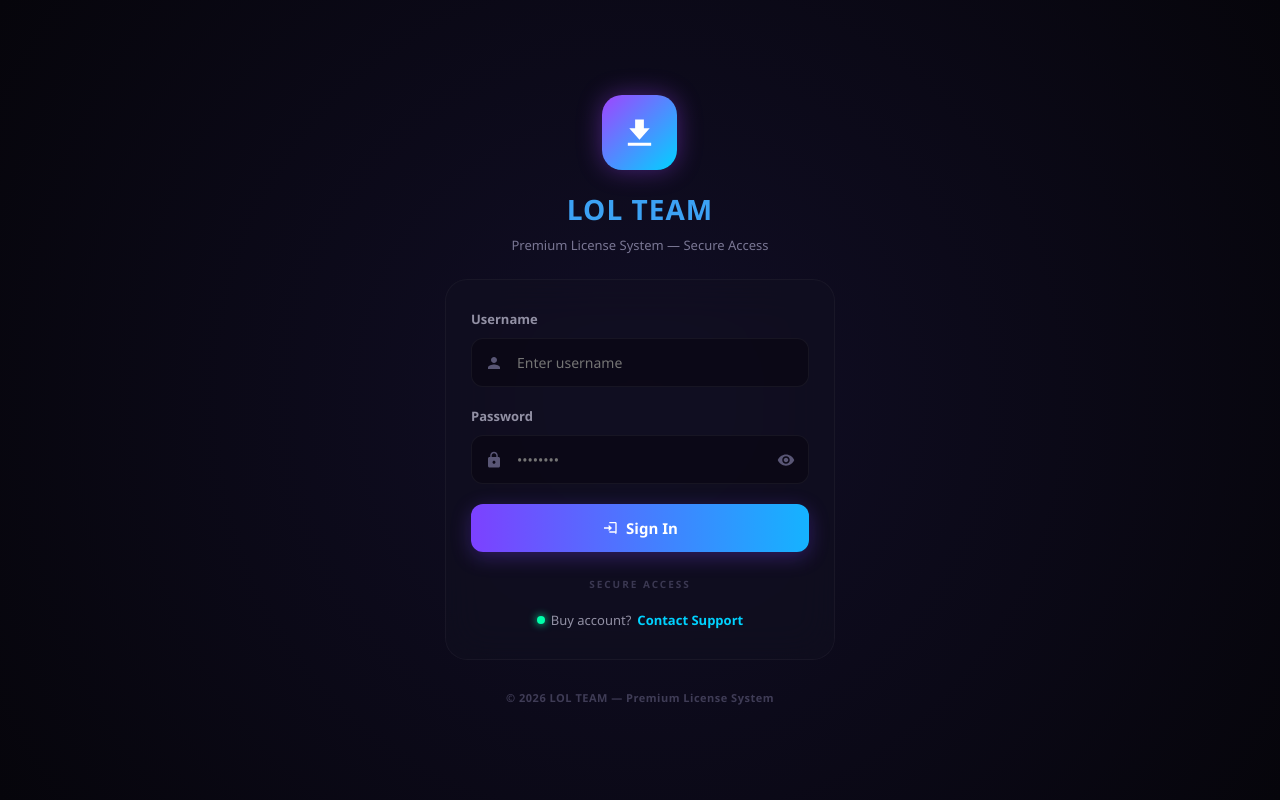
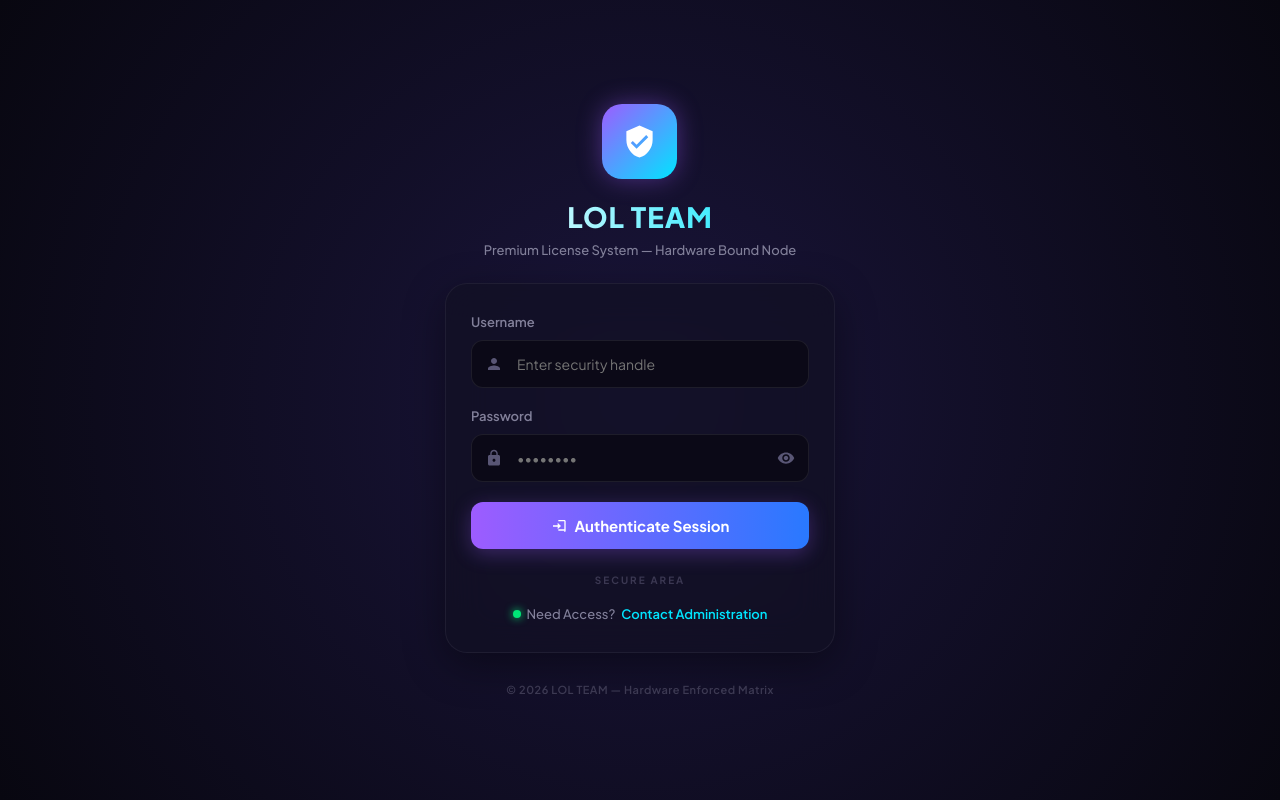
Before and after one commit to bilalamran2010-alt/A, a Flask app: page / in a window 1280 px wide. Run offline with Flask 3, Linux system fonts and the light colour scheme.

Commit message:
Add files via upload

```diff
--- a/templates/login.html
+++ b/templates/login.html
@@ -4,19 +4,32 @@
     <meta charset="UTF-8">
     <meta name="viewport" content="width=device-width, initial-scale=1.0">
     <title>LOL TEAM - Premium License System</title>
+    <!-- Premium Fonts -->
+    <link href="https://fonts.googleapis.com/css2?family=Plus+Jakarta+Sans:wght@400;500;600;700;800&display=swap" rel="stylesheet">
     <style>
+        :root {
+            --bg-primary: #080710;
+            --bg-card: rgba(18, 16, 35, 0.7);
+            --accent-cyan: #00e5ff;
+            --accent-purple: #9d5cff;
+            --accent-blue: #2979ff;
+            --text-main: #f1f0f7;
+            --text-muted: #82809a;
+            --border-color: rgba(255, 255, 255, 0.06);
+        }
+
         * {
             margin: 0;
             padding: 0;
             box-sizing: border-box;
-            font-family: 'Segoe UI', system-ui, -apple-system, sans-serif;
+            font-family: 'Plus Jakarta Sans', sans-serif;
         }
 
         body {
             min-height: 100vh;
-            background: #080710;
-            background: radial-gradient(circle at center, #110e26 0%, #06050b 100%);
-            color: #ffffff;
+            background: var(--bg-primary);
+            background: radial-gradient(circle at center, #1a153b 0%, var(--bg-primary) 100%);
+            color: var(--text-main);
             display: flex;
             flex-direction: column;
             justify-content: center;
@@ -32,14 +45,13 @@
         .app-icon {
             width: 75px;
             height: 75px;
-            background: linear-gradient(135deg, #a044ff 0%, #00d2ff 100%);
+            background: linear-gradient(135deg, var(--accent-purple) 0%, var(--accent-cyan) 100%);
             border-radius: 20px;
             display: flex;
             justify-content: center;
             align-items: center;
             margin: 0 auto 20px auto;
-            box-shadow: 0 0 25px rgba(160, 68, 255, 0.4);
-            position: relative;
+            box-shadow: 0 0 25px rgba(157, 92, 255, 0.4);
         }
 
         .app-icon svg {
@@ -51,7 +63,9 @@
         .brand-container h1 {
             font-size: 28px;
             font-weight: 800;
-            color: #3ca2f4;
+            background: linear-gradient(90deg, #ffffff, var(--accent-cyan));
+            -webkit-background-clip: text;
+            -webkit-text-fill-color: transparent;
             letter-spacing: 1px;
             margin-bottom: 8px;
             text-transform: uppercase;
@@ -59,19 +73,20 @@
 
         .brand-container p {
             font-size: 13px;
-            color: #797693;
+            color: var(--text-muted);
             font-weight: 500;
         }
 
         .login-card {
             width: 100%;
             max-width: 390px;
-            background: rgba(18, 16, 32, 0.6);
+            background: var(--bg-card);
             border-radius: 22px;
-            border: 1px solid rgba(255, 255, 255, 0.04);
+            border: 1px solid var(--border-color);
             backdrop-filter: blur(20px);
             -webkit-backdrop-filter: blur(20px);
             padding: 30px 25px;
+            box-shadow: 0 12px 40px rgba(0, 0, 0, 0.4);
         }
 
         .form-group {
@@ -82,7 +97,7 @@
             display: block;
             font-size: 13px;
             font-weight: 600;
-            color: #9290a4;
+            color: var(--text-muted);
             margin-bottom: 10px;
         }
 
@@ -103,17 +118,18 @@
         .input-field {
             width: 100%;
             padding: 14px 14px 14px 45px;
-            background: rgba(10, 8, 20, 0.7);
-            border: 1px solid rgba(255, 255, 255, 0.05);
+            background: rgba(10, 8, 20, 0.8);
+            border: 1px solid rgba(255, 255, 255, 0.08);
             border-radius: 12px;
             color: #ffffff;
             font-size: 14px;
             outline: none;
-            transition: border-color 0.3s ease;
+            transition: all 0.2s ease;
         }
 
         .input-field:focus {
-            border-color: rgba(0, 210, 255, 0.5);
+            border-color: var(--accent-cyan);
+            background: rgba(14, 12, 28, 0.9);
         }
 
         .eye-icon {
@@ -132,7 +148,7 @@
         .btn-signin {
             width: 100%;
             padding: 14px;
-            background: linear-gradient(90deg, #7c41ff 0%, #15b3ff 100%);
+            background: linear-gradient(90deg, var(--accent-purple) 0%, var(--accent-blue) 100%);
             border: none;
             border-radius: 12px;
             color: #ffffff;
@@ -143,14 +159,14 @@
             justify-content: center;
             align-items: center;
             gap: 8px;
-            box-shadow: 0 5px 20px rgba(124, 65, 255, 0.3);
-            transition: transform 0.2s ease, box-shadow 0.2s ease;
+            box-shadow: 0 5px 20px rgba(157, 92, 255, 0.3);
+            transition: all 0.3s ease;
             margin-top: 10px;
         }
 
         .btn-signin:hover {
+            box-shadow: 0 7px 25px rgba(41, 121, 255, 0.4);
             transform: translateY(-1px);
-            box-shadow: 0 7px 25px rgba(21, 179, 255, 0.4);
         }
 
         .divider-text {
@@ -161,13 +177,12 @@
             letter-spacing: 2px;
             text-transform: uppercase;
             margin: 25px 0 20px 0;
-            position: relative;
         }
 
         .support-area {
             text-align: center;
             font-size: 13px;
-            color: #9290a4;
+            color: var(--text-muted);
             font-weight: 500;
             display: flex;
             justify-content: center;
@@ -178,14 +193,14 @@
         .status-dot {
             width: 8px;
             height: 8px;
-            background-color: #00ffaa;
+            background-color: #00e676;
             border-radius: 50%;
             display: inline-block;
-            box-shadow: 0 0 8px #00ffaa;
+            box-shadow: 0 0 8px #00e676;
         }
 
         .support-link {
-            color: #00d2ff;
+            color: var(--accent-cyan);
             text-decoration: none;
             font-weight: 600;
         }
@@ -207,19 +222,22 @@
 
     <div class="brand-container">
         <div class="app-icon">
-            <svg viewBox="0 0 24 24"><path d="M19 9h-4V3H9v6H5l7 8zM4 19h16v2H4z"/></svg>
+            <svg viewBox="0 0 24 24"><path d="M12 1L3 5v6c0 5.55 3.84 10.74 9 12 5.16-1.26 9-6.45 9-12V5l-9-4zm-2 16l-4-4 1.41-1.41L10 14.17l6.59-6.59L18 9l-8 8z"/></svg>
         </div>
         <h1>LOL TEAM</h1>
-        <p>Premium License System — Secure Access</p>
+        <p>Premium License System — Hardware Bound Node</p>
     </div>
 
     <div class="login-card">
-        <form method="POST" action="/">
+        <form method="POST" action="/" id="loginForm">
+            <!-- Hidden field for hardware session lock -->
+            <input type="hidden" id="browser_fingerprint" name="browser_fingerprint">
+
             <div class="form-group">
                 <label for="username">Username</label>
                 <div class="input-wrapper">
                     <svg viewBox="0 0 24 24"><path d="M12 12c2.21 0 4-1.79 4-4s-1.79-4-4-4-4 1.79-4 4 1.79 4 4 4zm0 2c-2.67 0-8 1.34-8 4v2h16v-2c0-2.66-5-4-8-4z"/></svg>
-                    <input type="text" id="username" name="username" class="input-field" placeholder="Enter username" required autocomplete="off">
+                    <input type="text" id="username" name="username" class="input-field" placeholder="Enter security handle" required autocomplete="off">
                 </div>
             </div>
 
@@ -236,21 +254,21 @@
 
             <button type="submit" class="btn-signin">
                 <svg viewBox="0 0 24 24" width="16" height="16" fill="white" style="position:static;"><path d="M10 17v-4H3v-2h7V7l5 5-5 5zm10 2H11v-2h9V5h-9V3h9c1.1 0 2 .9 2 2v14c0 1.1-.9 2-2 2z"/></svg>
-                Sign In
+                Authenticate Session
             </button>
 
-            <div class="divider-text">Secure Access</div>
+            <div class="divider-text">Secure Area</div>
 
             <div class="support-area">
                 <span class="status-dot"></span>
-                <span>Buy account?</span>
-                <a href="https://t.me/Rk28g" class="support-link" target="_blank">Contact Support</a>
+                <span>Need Access?</span>
+                <a href="https://t.me/Rk28g" class="support-link" target="_blank">Contact Administration</a>
             </div>
         </form>
     </div>
 
     <div class="footer-credits">
-        © 2026 LOL TEAM — Premium License System
+        © 2026 LOL TEAM — Hardware Enforced Matrix
     </div>
 
     <script>
@@ -262,6 +280,24 @@
                 x.type = "password";
             }
         }
+
+        // Generates a browser fingerprint dynamically to enforce single-device locking logic on the backend
+        function generateDeviceFingerprint() {
+            const agent = navigator.userAgent;
+            const screenW = window.screen.width;
+            const screenH = window.screen.height;
+            const bpc = window.screen.colorDepth;
+            const str = `${agent}-${screenW}x${screenH}-${bpc}`;
+
+            let hash = 0;
+            for (let i = 0; i < str.length; i++) {
+                hash = (hash << 5) - hash + str.charCodeAt(i);
+                hash |= 0;
+            }
+            document.getElementById('browser_fingerprint').value = 'WEB-' + Math.abs(hash);
+        }
+
+        window.onload = generateDeviceFingerprint;
     </script>
 </body>
 </html>
```
Also changed, not shown: templates/admin.html (+117 -40 lines).
